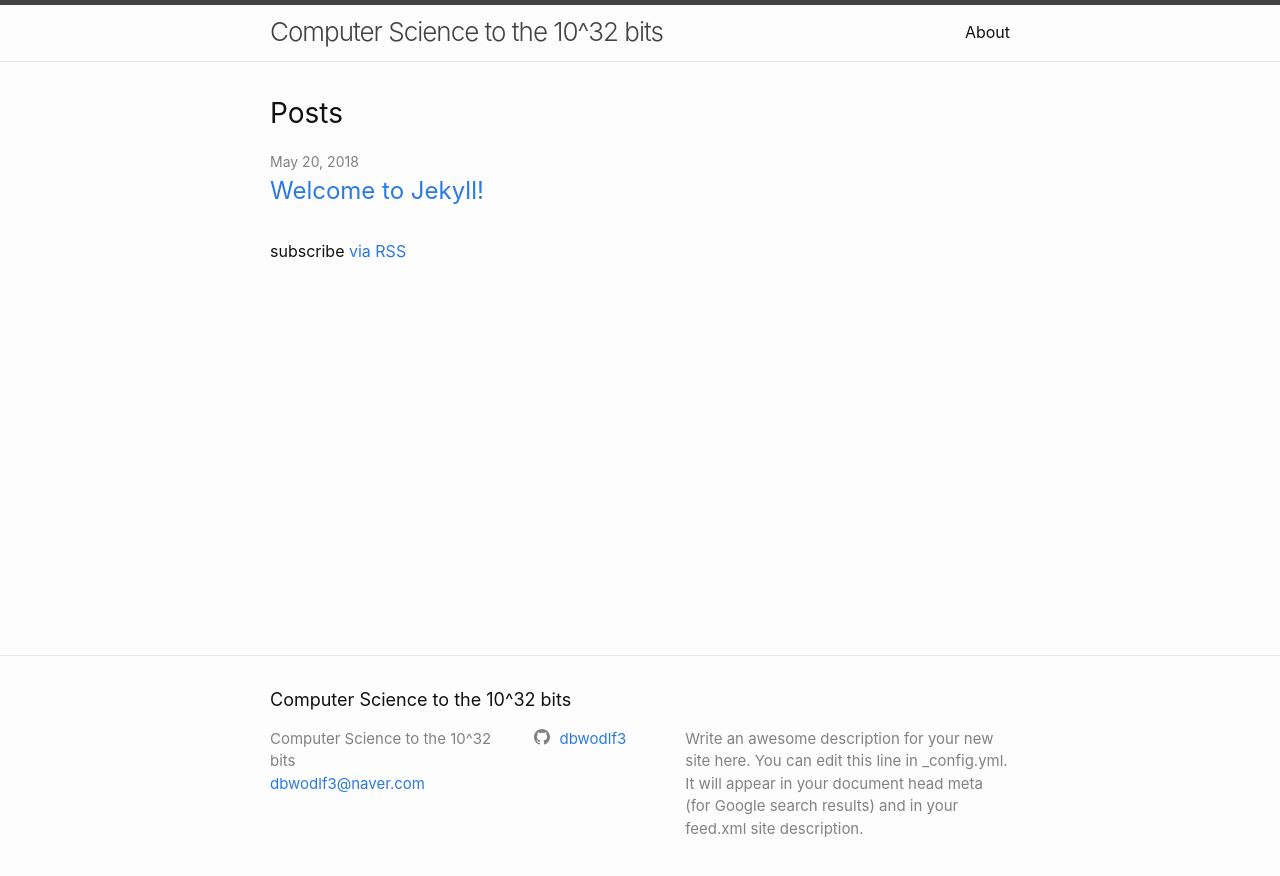
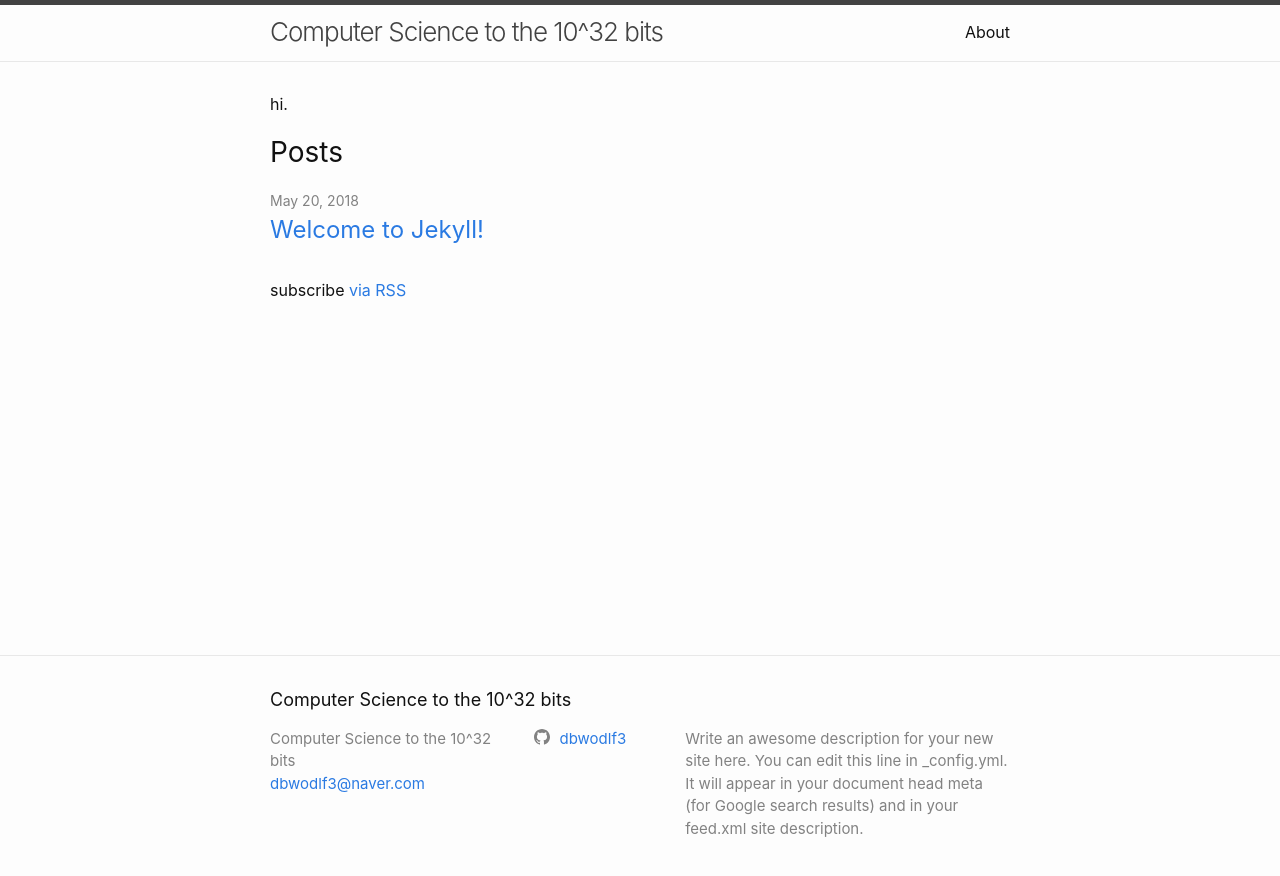
Before and after one commit to dbwodlf3/dbwodlf3.github.io, a Jekyll site: the page built from index.md, in a window 1280 px wide. Shown: the top 876 px of the page. Built offline with Jekyll 4.4.1, drawn with Linux system fonts in a browser that asks for light colours.

Commit message:
Customizing the Default Theme (Fixing)

```diff
--- a/Gemfile
+++ b/Gemfile
@@ -19,6 +19,7 @@ gem "jekyll", "~> 3.8.2"
 # If you have any plugins, put them here!
 group :jekyll_plugins do
   gem "jekyll-feed", "~> 0.6"
+  gem "jekyll-seo-tag", "~> 2.4.0"
 end
 
 # Windows does not include zoneinfo files, so bundle the tzinfo-data gem
--- a/index.md
+++ b/index.md
@@ -4,3 +4,4 @@
 
 layout: home
 ---
+hi.
```
Also changed, not shown: Gemfile.lock.
